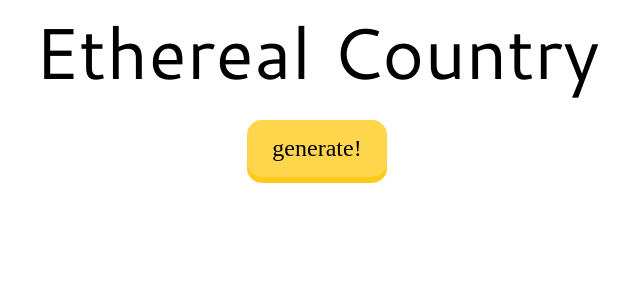
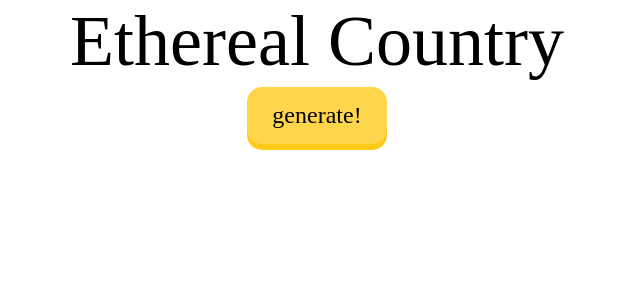
Before and after one commit to robotmlg/help-me-name-my-project, a Django app: page / in a window 1280 px wide. Shown: the part 248-548 px from the top of the page, without its empty margins (323-963 px from the left). Run offline with Django 4.2, Linux system fonts and the light colour scheme; some web fonts are replaced.

Commit message:
Update reg.css (#58)

```diff
--- a/name_project/static/reg.css
+++ b/name_project/static/reg.css
@@ -1,5 +1,7 @@
 /* body font file */
-@font-face {
+
+@font-face
+{
  	font-family: reg;
-  src: url(/static/fonts/cantarell-regular.ttf);
+  	src: url(/static/fonts/kingthings-trypewriter-2.ttf);
 }
```
